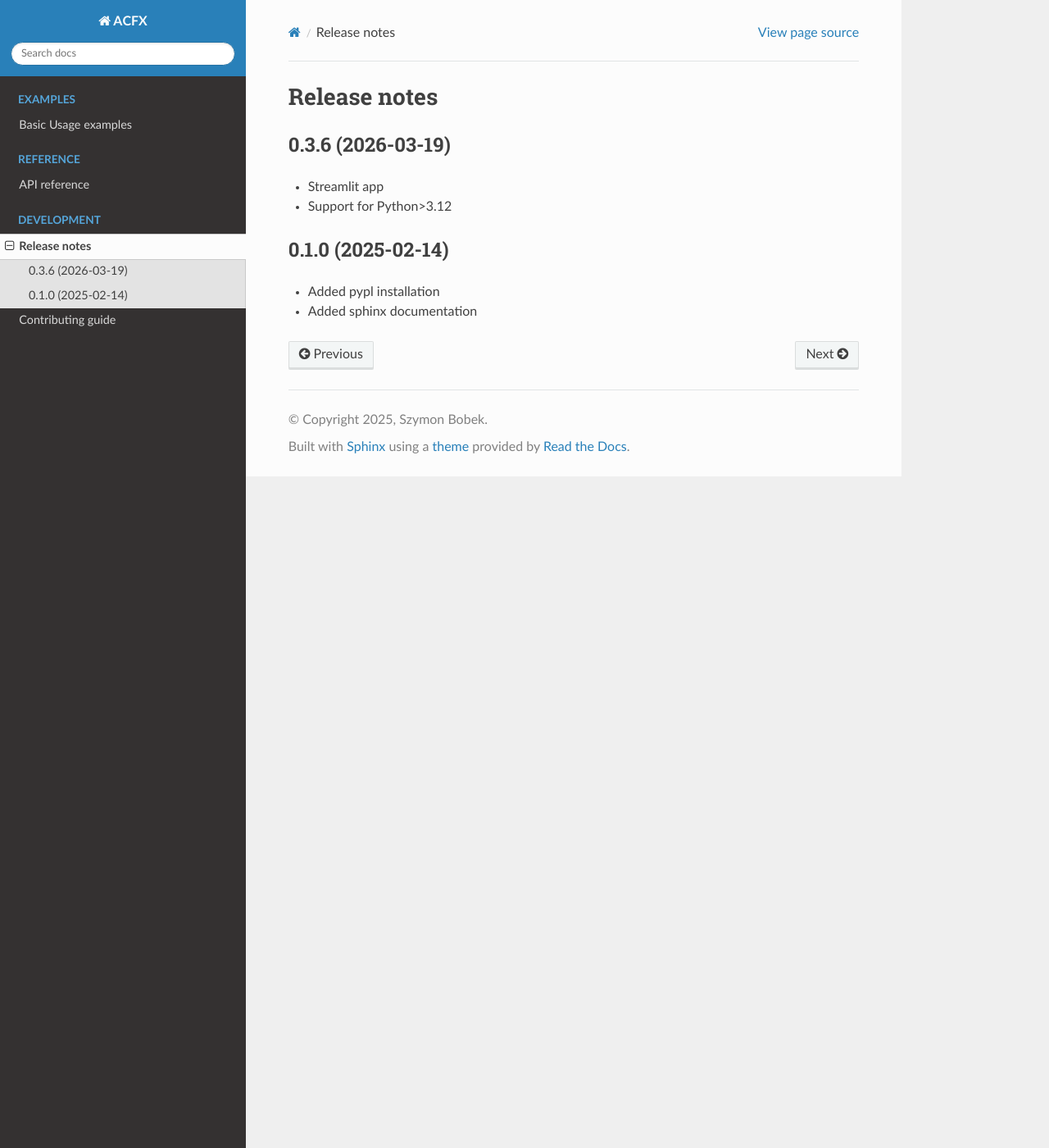
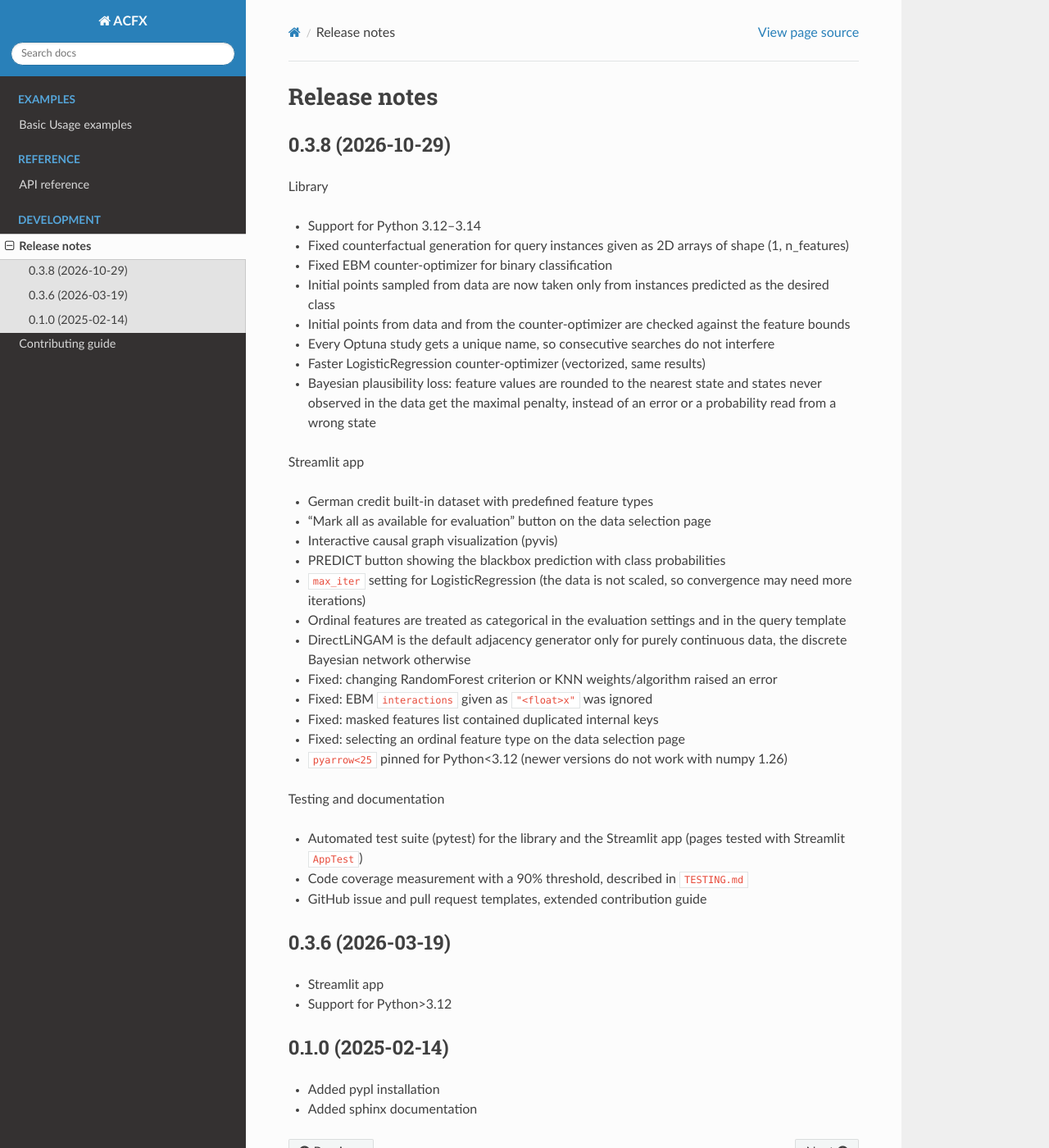
Before and after one commit to sbobek/acfx, a Sphinx documentation site: the page built from docs/release_notes.rst, in a window 1280 px wide and 1400 px high. Shown: the whole window at 82% size. Built offline with Sphinx 7.4.7 and the Read the Docs theme 3.1.0, drawn with Linux system fonts in a browser that asks for light colours.

Commit message:
Update release_notes.rst

```diff
--- a/docs/release_notes.rst
+++ b/docs/release_notes.rst
@@ -1,5 +1,39 @@
 Release notes
 =============
+0.3.8 (2026-10-29)
+------------------
+Library
+
+* Support for Python 3.12–3.14
+* Fixed counterfactual generation for query instances given as 2D arrays of shape (1, n_features)
+* Fixed EBM counter-optimizer for binary classification
+* Initial points sampled from data are now taken only from instances predicted as the desired class
+* Initial points from data and from the counter-optimizer are checked against the feature bounds
+* Every Optuna study gets a unique name, so consecutive searches do not interfere
+* Faster LogisticRegression counter-optimizer (vectorized, same results)
+* Bayesian plausibility loss: feature values are rounded to the nearest state and states never observed in the data get the maximal penalty, instead of an error or a probability read from a wrong state
+
+Streamlit app
+
+* German credit built-in dataset with predefined feature types
+* "Mark all as available for evaluation" button on the data selection page
+* Interactive causal graph visualization (pyvis)
+* PREDICT button showing the blackbox prediction with class probabilities
+* ``max_iter`` setting for LogisticRegression (the data is not scaled, so convergence may need more iterations)
+* Ordinal features are treated as categorical in the evaluation settings and in the query template
+* DirectLiNGAM is the default adjacency generator only for purely continuous data, the discrete Bayesian network otherwise
+* Fixed: changing RandomForest criterion or KNN weights/algorithm raised an error
+* Fixed: EBM ``interactions`` given as ``"<float>x"`` was ignored
+* Fixed: masked features list contained duplicated internal keys
+* Fixed: selecting an ordinal feature type on the data selection page
+* ``pyarrow<25`` pinned for Python<3.12 (newer versions do not work with numpy 1.26)
+
+Testing and documentation
+
+* Automated test suite (pytest) for the library and the Streamlit app (pages tested with Streamlit ``AppTest``)
+* Code coverage measurement with a 90% threshold, described in ``TESTING.md``
+* GitHub issue and pull request templates, extended contribution guide
+
 0.3.6 (2026-03-19)
 ------------------
 * Streamlit app
```
